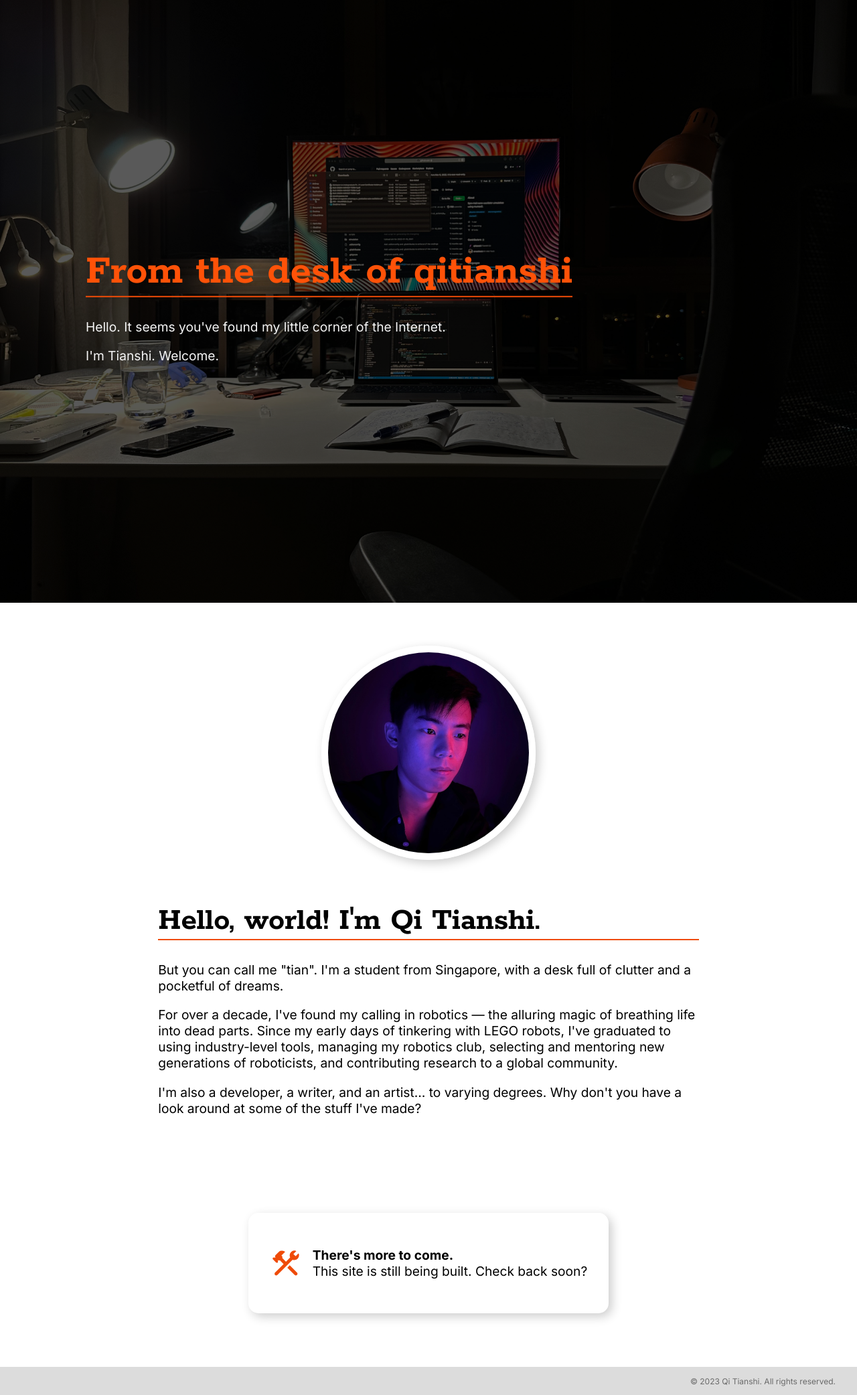
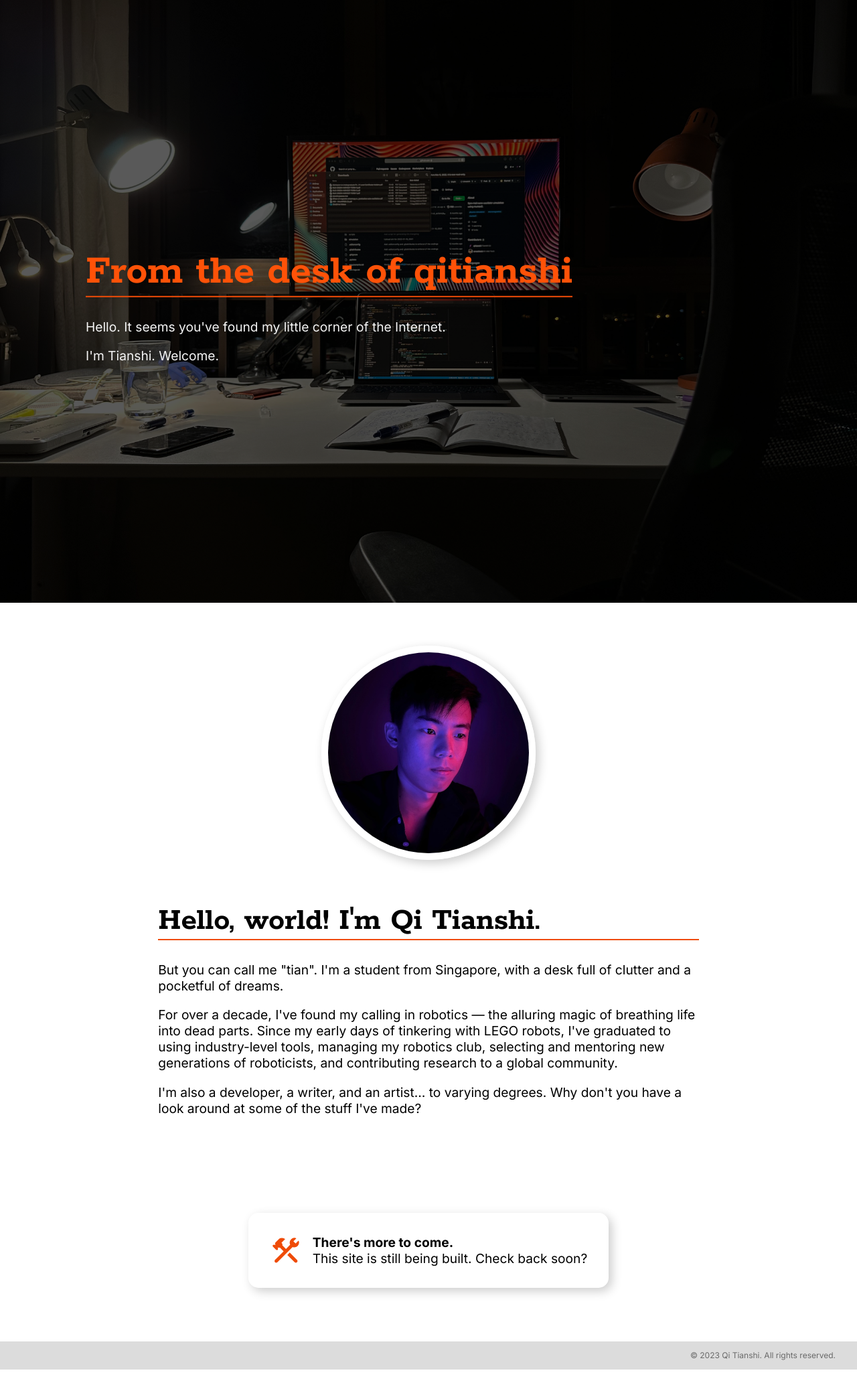
Before and after one commit to qitianshi/qitianshi.com, a Jekyll site: the page built from index.html, in a window 1280 px wide. Shown: the whole page at 67% size. Built offline with Jekyll 4.4.1, drawn with Linux system fonts in a browser that asks for light colours; after the commit the page ends 2045 px from its top, so only the background shows below that.

Commit message:
Fix uneven padding in construction card

```diff
--- a/assets/styles/home.scss
+++ b/assets/styles/home.scss
@@ -79,6 +79,10 @@
 
 }
 
+#construction-card p {
+    margin: 0;
+}
+
 @media (prefers-color-scheme: dark) {
     #construction-card {
         background-color: var(--background-secondary-color);
```
